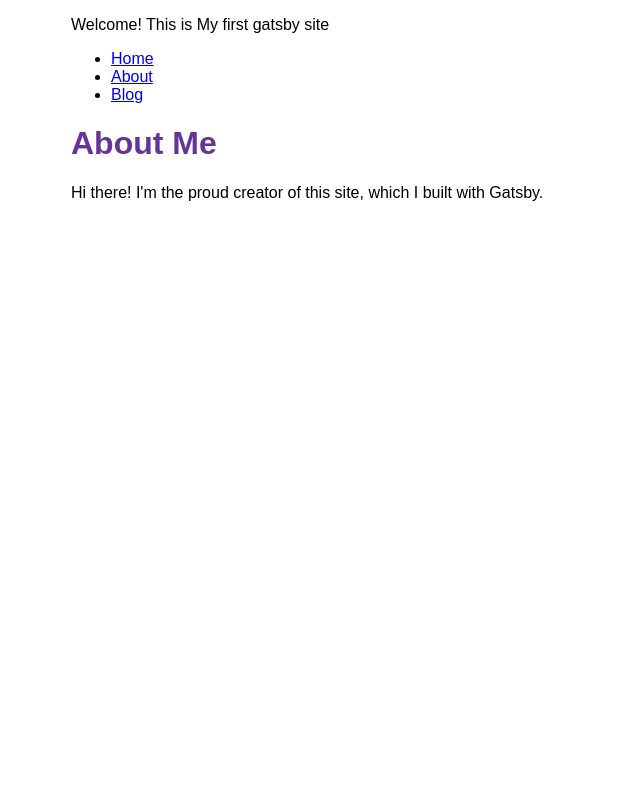
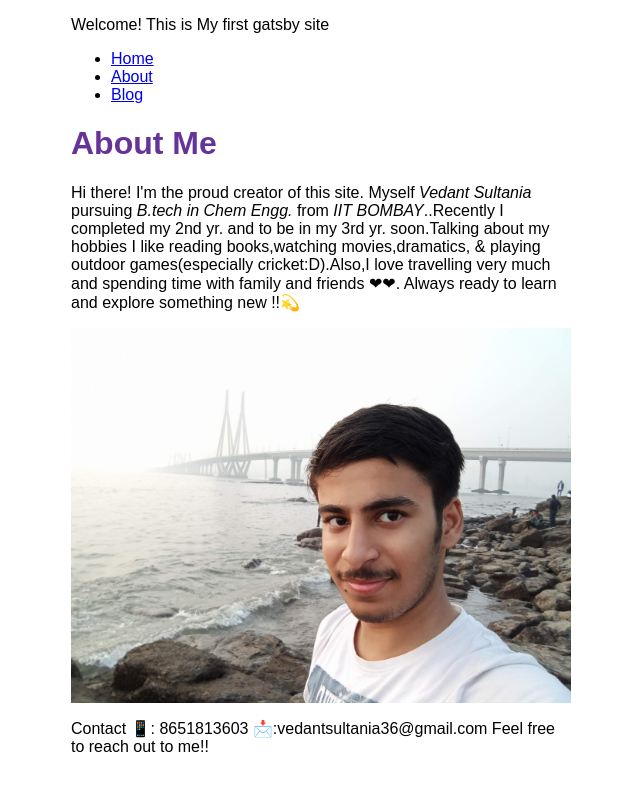
Before and after one commit to Ved4Code/my-first-gatsby-site, a Gatsby site: page /about in a window 1280 px wide. Shown: the whole page, without its empty margins (319-959 px from the left). Built offline with nearby package versions, Linux system fonts and the light colour scheme; Gatsby itself is replaced by a stand-in of ours.

Commit message:
Customized by me

```diff
--- a/src/pages/about.js
+++ b/src/pages/about.js
@@ -1,10 +1,21 @@
 import * as React from 'react'
 import Layout from '../components/layout'
+import { StaticImage } from 'gatsby-plugin-image'
 
 const AboutPage = () => {
   return (
     <Layout pageTitle="About Me">
-      <p>Hi there! I'm the proud creator of this site, which I built with Gatsby.</p>
+      <p>Hi there! I'm the proud creator of this site. Myself <i>Vedant Sultania</i> pursuing <i>B.tech in Chem Engg.</i> from <i>IIT BOMBAY</i>
+          ..Recently I completed my 2nd yr. and to be in my 3rd yr. soon.Talking about my hobbies I like reading books,watching movies,dramatics,
+            & playing outdoor games(especially cricket:D).Also,I love travelling very much and spending time with family and friends ❤❤.
+                Always ready to learn and explore something new !!💫  </p>
+      <StaticImage
+        alt="Photo of website creator"
+        src="../images/My_pic.jpg"
+      />
+      <p>Contact 📱: 8651813603  📩:vedantsultania36@gmail.com
+            Feel free to reach out to me!!
+      </p>
     </Layout>
   )
 }
```
Also changed, not shown: src/pages/index.js (+5 -3 lines), src/images/My_pic.jpg (added), src/images/home_tech.jpg (added).
